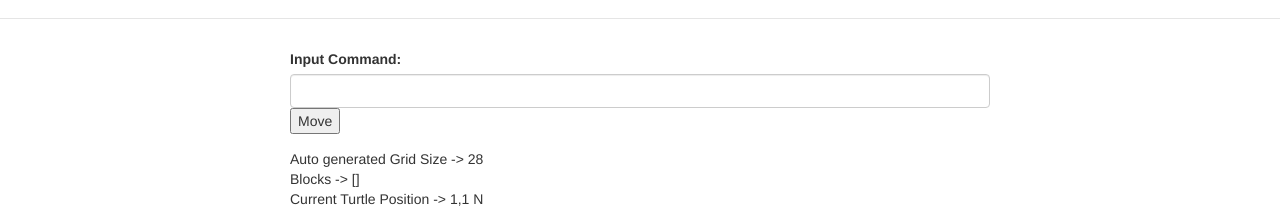
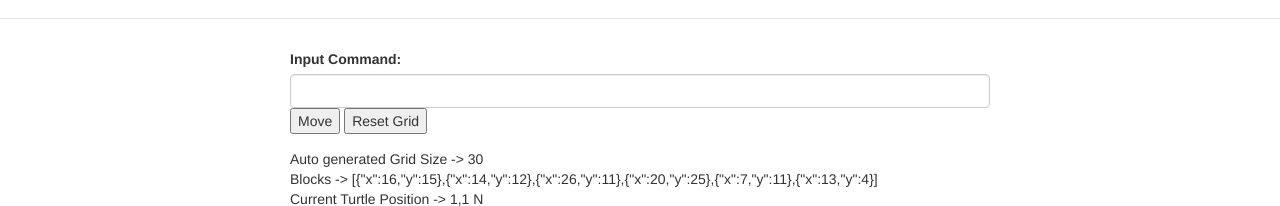
Before and after one commit to bparthu/tortoise-problem, a website: page app/index.html in a window 1280 px wide. Shown: the part 54-260 px from the top of the page. Drawn offline with nearby package versions, Linux system fonts and the light colour scheme; some packages are replaced by stand-ins of ours; files that its build step writes are made by us from their sources; a script that the page names is missing; files whose address does not match are found by name.

Commit message:
Added helper method for blocks.

```diff
--- a/app/scripts/controllers/main.js
+++ b/app/scripts/controllers/main.js
@@ -13,9 +13,12 @@ angular.module('turtleCommandApp')
     $scope.inputPattern = '^[flrFLR\\s]{0,}$';
     $scope.Grid = Grid;
     $scope.Turtle = Turtle;
+    Grid.reset();
+    $scope.resetGrid = function(){
+        Grid.reset();
+    }
 
     $scope.commandTurtle = function(inputStr){
-        Grid.reset();
     	Turtle.reset();
     	Compass.reset();
     	for(var i=0;i<inputStr.length;i++){
--- a/app/scripts/services/grid.js
+++ b/app/scripts/services/grid.js
@@ -13,7 +13,18 @@ angular.module('turtleCommandApp')
     var MIN = 5;
     var MAX = 30;
     var GRID_SIZE = lodash.random(MIN,MAX);
-    var Blocks=[];
+    var Blocks = {
+      collection: [],
+      getBlocks: function(){
+        return this.collection;
+      },
+      push: function(item){
+        this.collection.push(item);
+      },
+      reset: function(){
+        this.collection = [];
+      }
+    }
 
     function Coordinate(initX,initY){
       this.x = initX;
@@ -26,14 +37,14 @@ angular.module('turtleCommandApp')
         return this;
       },
       generateBlocks: function(){
-        Blocks = [];
+        Blocks.reset();
         var numberOfBlocks = lodash.random(1,Math.ceil(GRID_SIZE/2));
         for(var i=0;i<numberOfBlocks;i++){
           Blocks.push(new Coordinate(lodash.random(1,GRID_SIZE),lodash.random(1,GRID_SIZE)));
         }
       },
       getBlocks: function(){
-        return Blocks;
+        return Blocks.getBlocks();
       },
       setGridSize: function(newSize){
         GRID_SIZE = newSize;
--- a/app/views/main.html
+++ b/app/views/main.html
@@ -2,6 +2,7 @@
   <label for="usr">Input Command:</label>
   <input type="text" class="form-control" id="command" ng-model="inputStr" ng-pattern-restrict="{{ inputPattern }}"/>
   <button ng-click="commandTurtle(inputStr)">Move</button>
+  <button ng-click="resetGrid()">Reset Grid</button>
 </div>
 
 Auto generated Grid Size -> {{Grid.getGridSize()}} <br />
```
